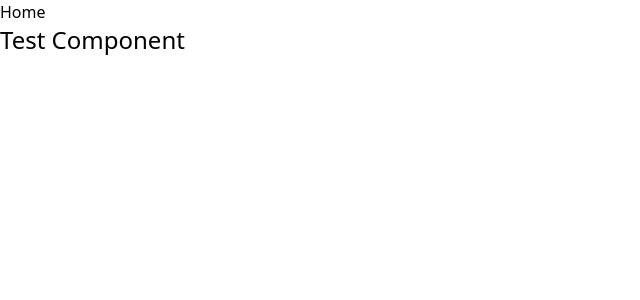
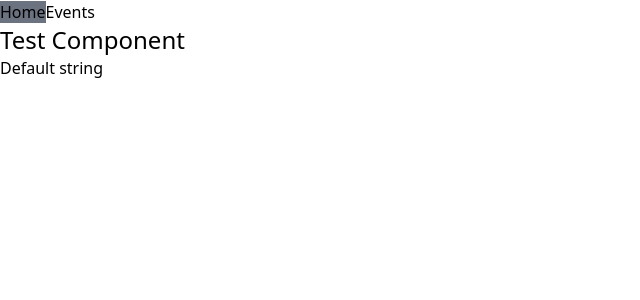
Before and after one commit to emilebilodeau/event-manager, a Vue app in the folder frontend/: page / in a window 1280 px wide. Shown: the top 300 px of the page, without its empty margins (0-640 px from the left). Built offline with nearby package versions, Linux system fonts and the light colour scheme.

Commit message:
finished setting up basics of project - ready to add features

```diff
--- a/frontend/src/App.vue
+++ b/frontend/src/App.vue
@@ -1,14 +1,10 @@
 <script setup lang="ts">
-import { RouterLink, RouterView } from "vue-router";
+import { RouterView } from "vue-router";
+import NavBar from "@/components/NavBar.vue";
 </script>
 
 <template>
-  <header>
-    <nav>
-      <RouterLink to="/">Home</RouterLink>
-    </nav>
-  </header>
-
+  <NavBar />
   <RouterView />
 </template>
 
--- /dev/null
+++ b/frontend/src/components/NavBar.vue
@@ -0,0 +1,25 @@
+<script setup lang="ts">
+import { RouterLink, useRoute } from "vue-router";
+
+const isActiveLink = (routePath: string) => {
+  const route = useRoute();
+  return route.path === routePath;
+};
+</script>
+
+<template>
+  <header>
+    <nav>
+      <RouterLink to="/" :class="[isActiveLink('/') ? 'bg-gray-500' : '']"
+        >Home</RouterLink
+      >
+      <RouterLink
+        to="/events"
+        :class="[isActiveLink('/events') ? 'bg-gray-500' : '']"
+        >Events</RouterLink
+      >
+    </nav>
+  </header>
+</template>
+
+<style></style>
--- a/frontend/src/components/testComponent.vue
+++ b/frontend/src/components/TestComponent.vue
@@ -1,14 +1,14 @@
 <script setup lang="ts">
-import { ref } from "vue";
-
 defineProps({
-  title: {
+  title: String,
+  defaultExample: {
     type: String,
-    default: "Test",
+    default: "Default string",
   },
 });
 </script>
 
 <template>
   <h1 class="text-2xl">{{ title }}</h1>
+  <p>{{ defaultExample }}</p>
 </template>
--- a/frontend/src/router/index.ts
+++ b/frontend/src/router/index.ts
@@ -1,5 +1,6 @@
 import { createRouter, createWebHistory } from "vue-router";
-import HomeView from "../views/HomeView.vue";
+import HomeView from "@/views/HomeView.vue";
+import EventList from "@/views/EventListView.vue";
 
 const router = createRouter({
   history: createWebHistory(import.meta.env.BASE_URL),
@@ -9,6 +10,11 @@ const router = createRouter({
       name: "home",
       component: HomeView,
     },
+    {
+      path: "/events",
+      name: "events",
+      component: EventList,
+    },
   ],
 });
 
--- /dev/null
+++ b/frontend/src/views/EventListView.vue
@@ -0,0 +1,10 @@
+<script setup lange="ts"></script>
+
+<template>
+  <main>
+    <section>
+      <h1 class="text-2xl">Event List</h1>
+      <p>List of events goes here</p>
+    </section>
+  </main>
+</template>
--- a/frontend/src/views/HomeView.vue
+++ b/frontend/src/views/HomeView.vue
@@ -1,5 +1,5 @@
 <script setup lang="ts">
-import Test from "../components/testComponent.vue";
+import Test from "@/components/TestComponent.vue";
 </script>
 
 <template>
```
